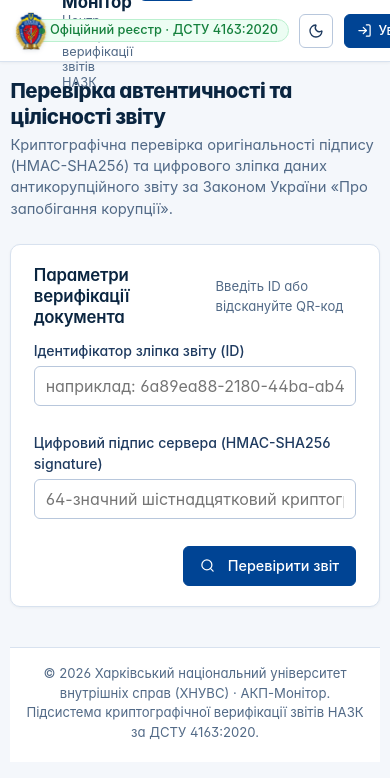
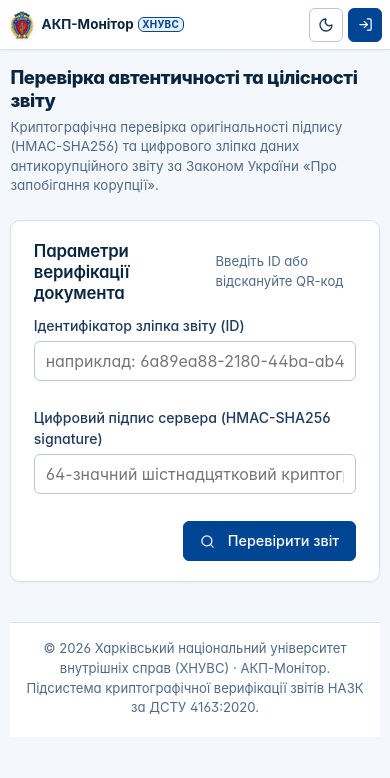
Before and after one commit to katyhavehamster-tech/akp-monitor, a React (Vite) app in the folder frontend/: page /verify in a window 390 px wide. Shown: the top 778 px of the page. Built offline with nearby package versions, Linux system fonts and the light colour scheme.

Commit message:
fix(verify): responsive mobile and tablet layout for verification header

```diff
--- a/frontend/src/index.css
+++ b/frontend/src/index.css
@@ -1462,6 +1462,10 @@ textarea { min-height: 110px; resize: vertical; }
   align-items: center;
   gap: .75rem;
   min-width: 0;
+  flex-shrink: 1;
+}
+.verify-header-brand .logo {
+  flex-shrink: 0;
 }
 .verify-header-brand .brand-text {
   display: flex;
@@ -1476,6 +1480,7 @@ textarea { min-height: 110px; resize: vertical; }
   align-items: center;
   gap: .42rem;
   line-height: 1.25;
+  white-space: nowrap;
 }
 .verify-header-brand .brand-badge {
   font-size: .72rem;
@@ -1486,17 +1491,24 @@ textarea { min-height: 110px; resize: vertical; }
   border: 1px solid var(--accent);
   padding: .06rem .38rem;
   border-radius: var(--radius-sm);
+  white-space: nowrap;
 }
 .verify-header-brand .brand-subtitle {
   font-size: .8rem;
   color: var(--muted);
   line-height: 1.2;
+  white-space: nowrap;
+  overflow: hidden;
+  text-overflow: ellipsis;
 }
 .verify-header-tools {
   display: flex;
   align-items: center;
   gap: .65rem;
   flex-shrink: 0;
+}
+.verify-login-text-short {
+  display: none;
 }
 
 /* Основний контейнер сторінки верифікації */
@@ -1665,9 +1677,122 @@ textarea { min-height: 110px; resize: vertical; }
 .verify-footer { margin-top: 2.5rem; text-align: center; color: var(--muted); font-size: .82rem; }
 .break-all { word-break: break-all; }
 
+/* Адаптивність сторінки верифікації для планшетів та мобільних */
+@media (max-width: 860px) {
+  .verify-header {
+    height: 56px;
+    min-height: 56px;
+  }
+  .verify-header-inner {
+    padding: 0 1rem;
+    gap: .75rem;
+  }
+  .verify-header-brand {
+    gap: .6rem;
+  }
+  .verify-header-brand .logo {
+    width: 34px !important;
+    height: 34px !important;
+  }
+  .verify-header-brand .brand-title {
+    font-size: .98rem;
+  }
+  .verify-header-brand .brand-subtitle {
+    display: none !important;
+  }
+  .verify-header-tools .verify-header-pill {
+    display: none !important;
+  }
+  .verify-header-tools {
+    gap: .5rem;
+  }
+}
+
 @media (max-width: 640px) {
-  .verify-header-inner { padding: 0 .75rem; }
+  .verify-header {
+    height: 54px;
+    min-height: 54px;
+  }
+  .verify-header-inner {
+    padding: 0 .75rem;
+    gap: .5rem;
+  }
+  .verify-header-brand {
+    gap: .5rem;
+  }
+  .verify-header-brand .logo {
+    width: 32px !important;
+    height: 32px !important;
+  }
+  .verify-header-brand .brand-title {
+    font-size: .92rem;
+    gap: .35rem;
+  }
+  .verify-header-brand .brand-badge {
+    font-size: .68rem;
+    padding: .04rem .3rem;
+  }
+  .verify-login-text-full {
+    display: none;
+  }
+  .verify-login-text-short {
+    display: inline;
+  }
+  .verify-header-tools {
+    gap: .4rem;
+  }
   .verify-main { padding: 1rem .65rem 2.5rem; }
   .verify-title { font-size: 1.28rem; }
   .verify-doc-card { padding: 1rem .75rem; }
 }
+
+@media (max-width: 420px) {
+  .verify-header {
+    height: 50px;
+    min-height: 50px;
+  }
+  .verify-header-inner {
+    padding: 0 .5rem;
+    gap: .35rem;
+  }
+  .verify-header-brand {
+    gap: .35rem;
+  }
+  .verify-header-brand .logo {
+    width: 28px !important;
+    height: 28px !important;
+  }
+  .verify-header-brand .brand-title {
+    font-size: .84rem;
+    gap: .25rem;
+  }
+  .verify-header-brand .brand-badge {
+    font-size: .62rem;
+    padding: .02rem .22rem;
+  }
+  .verify-login-text-short {
+    display: none;
+  }
+  .verify-login-btn {
+    padding: .3rem .45rem !important;
+    min-width: 34px;
+    justify-content: center;
+  }
+  .verify-header-tools {
+    gap: .3rem;
+  }
+  .verify-title {
+    font-size: 1.15rem;
+  }
+  .verify-desc {
+    font-size: .84rem;
+  }
+  .verify-badge-card {
+    padding: .9rem .75rem;
+    gap: .75rem;
+  }
+  .verify-badge-icon svg {
+    width: 36px;
+    height: 36px;
+  }
+}
--- a/frontend/src/pages/Verify.tsx
+++ b/frontend/src/pages/Verify.tsx
@@ -119,7 +119,7 @@ export default function Verify() {
       <header className="verify-header no-print">
         <div className="verify-header-inner">
           <div className="verify-header-brand">
-            <Emblem size={38} />
+            <Emblem size={38} className="verify-logo" />
             <div className="brand-text">
               <div className="brand-title">
                 АКП-Монітор <span className="brand-badge">ХНУВС</span>
@@ -129,7 +129,7 @@ export default function Verify() {
           </div>
 
           <div className="verify-header-tools">
-            <span className="pill ok hide-xs">Офіційний реєстр · ДСТУ 4163:2020</span>
+            <span className="pill ok verify-header-pill">Офіційний реєстр · ДСТУ 4163:2020</span>
             <button
               type="button"
               className="btn secondary small icon"
@@ -139,9 +139,10 @@ export default function Verify() {
             >
               {theme === 'light' ? <Moon size={16} /> : <Sun size={16} />}
             </button>
-            <Link to="/login" className="btn primary small">
+            <Link to="/login" className="btn primary small verify-login-btn" title="Увійти в кабінет">
               <LogIn size={15} />
-              <span>Увійти в кабінет</span>
+              <span className="verify-login-text-full">Увійти в кабінет</span>
+              <span className="verify-login-text-short">Увійти</span>
             </Link>
           </div>
         </div>
```
